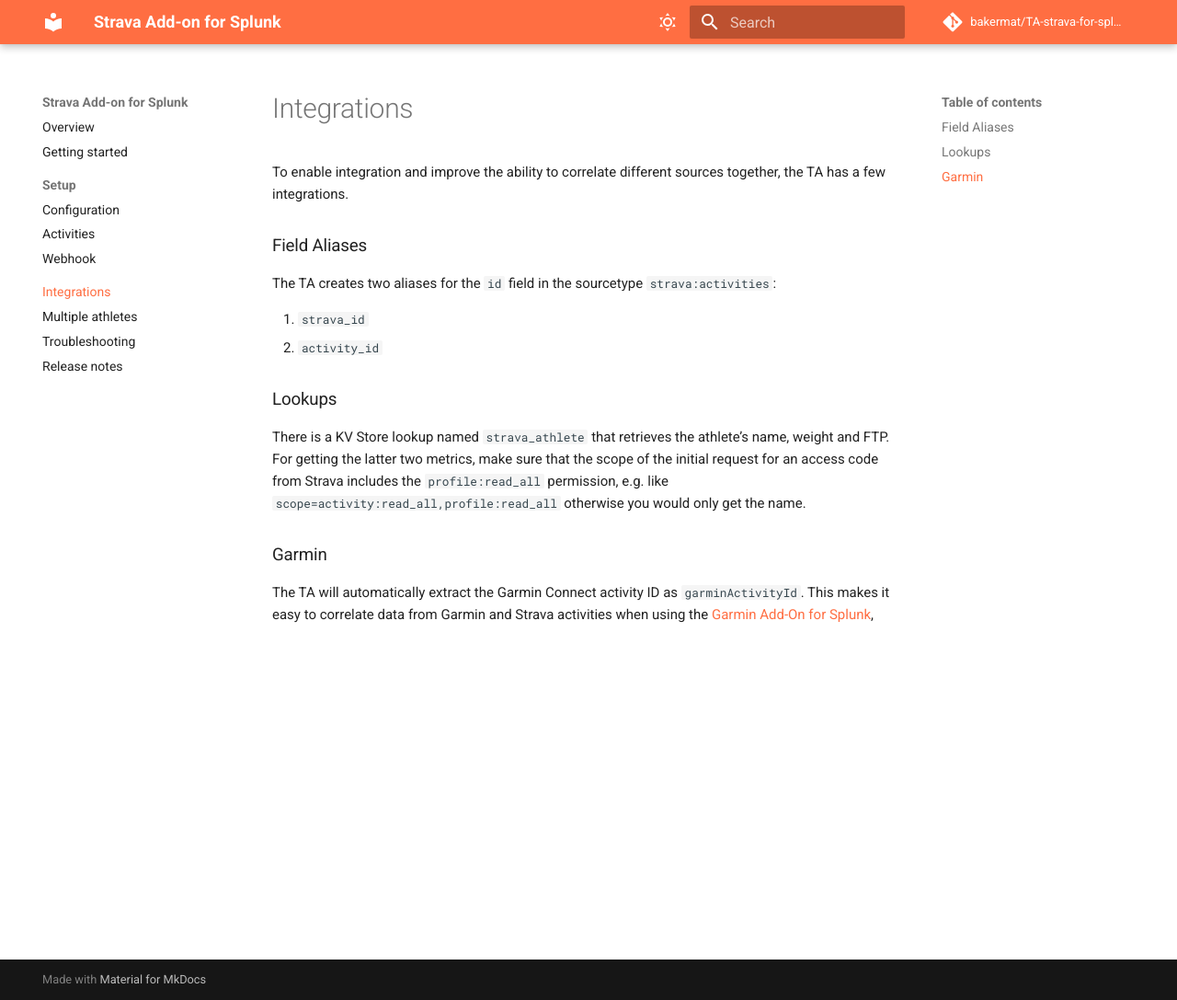
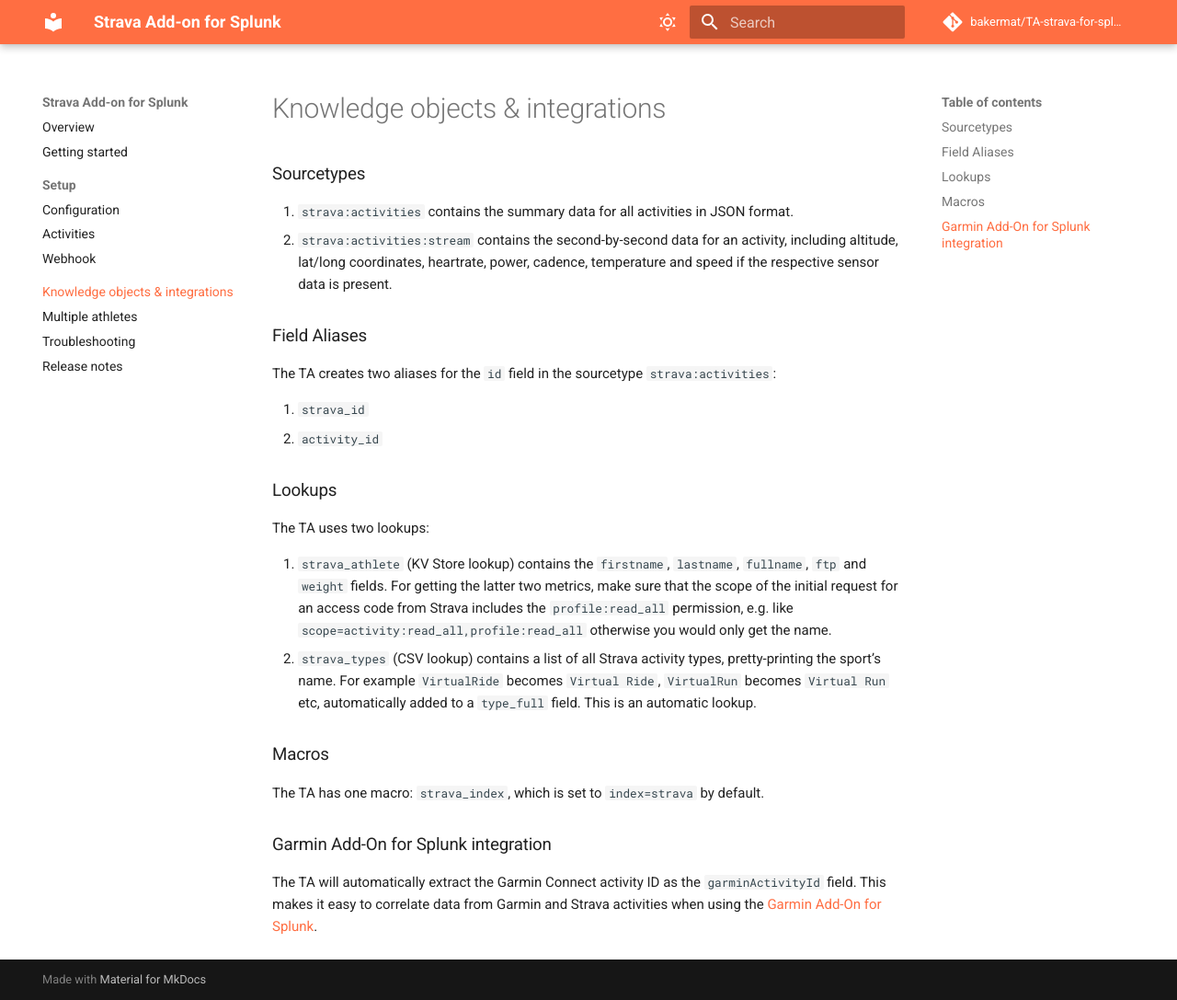
Before and after one commit to bakermat/TA-strava-for-splunk, an MkDocs documentation site: the page built from docs/integrations.md, in a window 1280 px wide and 1087 px high. Shown: the whole window at 92% size. Built offline with MkDocs 1.6.1 and Material for MkDocs 9.7.7, drawn with Linux system fonts in a browser that asks for light colours; comment, search, counter and statistics services are not loaded.

Commit message:
Added strava_types lookup, macro and expanded the strava_athlete lookup

```diff
--- a/docs/integrations.md
+++ b/docs/integrations.md
@@ -1,4 +1,7 @@
-To enable integration and improve the ability to correlate different sources together, the TA has a few integrations.
+###Sourcetypes###
+
+1. `strava:activities` contains the summary data for all activities in JSON format.
+2. `strava:activities:stream` contains the second-by-second data for an activity, including altitude, lat/long coordinates, heartrate, power, cadence, temperature and speed if the respective sensor data is present.
 
 ###Field Aliases###
 The TA creates two aliases for the `id` field in the sourcetype `strava:activities`:
@@ -7,7 +10,13 @@
 2. `activity_id`
 
 ###Lookups###
-There is a KV Store lookup named `strava_athlete` that retrieves the athlete's name, weight and FTP. For getting the latter two metrics, make sure that the scope of the initial request for an access code from Strava includes the `profile:read_all` permission, e.g. like `scope=activity:read_all,profile:read_all` otherwise you would only get the name.
+The TA uses two lookups:
 
-###Garmin###
-The TA will automatically extract the Garmin Connect activity ID as `garminActivityId`. This makes it easy to correlate data from Garmin and Strava activities when using the <a href="https://splunkbase.splunk.com/app/5035/" target="_blank">Garmin Add-On for Splunk</a>,
+1. `strava_athlete` (KV Store lookup) contains the `firstname`, `lastname`, `fullname`, `ftp` and `weight` fields. For getting the latter two metrics, make sure that the scope of the initial request for an access code from Strava includes the `profile:read_all` permission, e.g. like `scope=activity:read_all,profile:read_all` otherwise you would only get the name.
+2. `strava_types` (CSV lookup) contains a list of all Strava activity types, pretty-printing the sport's name. For example `VirtualRide` becomes `Virtual Ride`, `VirtualRun` becomes `Virtual Run` etc, automatically added to a `type_full` field. This is an automatic lookup.
+
+###Macros###
+The TA has one macro: `strava_index`, which is set to `index=strava` by default.
+
+###Garmin Add-On for Splunk integration###
+The TA will automatically extract the Garmin Connect activity ID as the `garminActivityId` field. This makes it easy to correlate data from Garmin and Strava activities when using the <a href="https://splunkbase.splunk.com/app/5035/" target="_blank">Garmin Add-On for Splunk</a>.
--- a/mkdocs.yml
+++ b/mkdocs.yml
@@ -31,14 +31,11 @@
   search_index_only: true
   language: en
   features:
-    #- navigation.tabs
     - navigation.instant
     - navigation.sections
-    #- navigation.top
-    #- toc.integrate
 
 extra:
-  version: 3.0.1
+  version: 3.0.2
 
 extra_css:
   - assets/css/extra.css
@@ -60,7 +57,7 @@
     - Configuration: setup/configuration.md
     - Activities: setup/activities.md
     - Webhook: setup/webhook.md
-  - Integrations: integrations.md
+  - Knowledge objects & integrations: integrations.md
   - Multiple athletes: multiple-athletes.md
   - Troubleshooting: troubleshooting.md
   - Release notes: release-notes.md
```
Also changed, not shown: docs/release-notes.md (+6 -0 lines), 13 other files.
